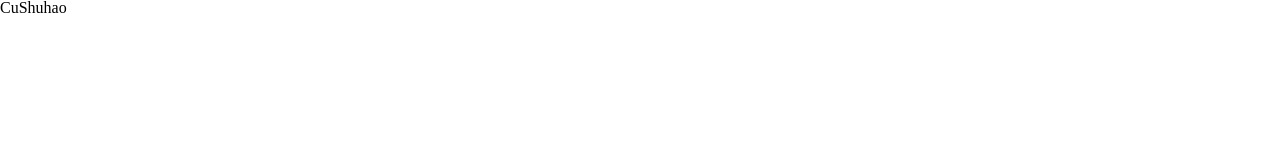
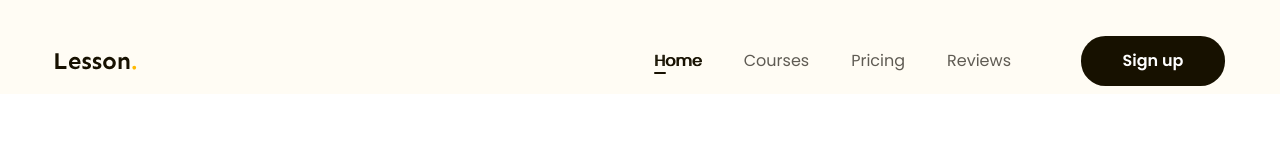
Before and after one commit to HaiTrieuNguyen/My-First, a plain HTML site: page index.html in a window 1280 px wide. Shown: the top 160 px of the page. Drawn offline with Linux system fonts and the light colour scheme; files that its build step writes are made by us from their sources.

Commit message:
p1 Header

```diff
--- a/assets/css/style.css
+++ b/assets/css/style.css
@@ -0,0 +1,89 @@
+@import url("https://fonts.googleapis.com/css2?family=Poppins:ital,wght@0,100;0,200;0,300;0,400;0,500;0,600;0,700;0,800;0,900;1,100;1,200;1,300;1,400;1,500;1,600;1,700;1,800;1,900&display=swap");
+@import url("https://fonts.googleapis.com/css2?family=Poppins:ital,wght@0,100;0,200;0,300;0,400;0,500;0,600;0,700;0,800;0,900;1,100;1,200;1,300;1,400;1,500;1,600;1,700;1,800;1,900&family=Sen:wght@400..800&display=swap");
+* {
+  box-sizing: border-box;
+}
+html {
+  font-size: 62.5%;
+}
+body {
+  font-size: 1.6rem;
+  font-family: "Poppins", sans-serif;
+}
+/* Common */
+a {
+  text-decoration: none;
+}
+.main-content {
+  width: 1170px;
+  margin-right: auto;
+  margin-left: auto;
+  max-width: calc(100% - 48px);
+}
+
+.btn {
+  display: inline-block;
+  text-align: center;
+  color: #fff;
+  font-size: 1.6rem;
+  font-weight: 600;
+  border-radius: 24.5px;
+  background: #171100;
+  line-height: 50px;
+  padding: 0 16px;
+  min-width: 118px;
+}
+/* Header */
+.header {
+  background: #fffcf4;
+}
+
+.header.fixed {
+  position: sticky;
+  top: -28px;
+}
+
+.header .body {
+  display: flex;
+  align-items: center;
+  padding: 36px 0 8px;
+}
+.nav ul {
+  display: flex;
+}
+.nav {
+  margin-left: auto;
+}
+
+.nav a {
+  color: #5f5b53;
+  font-size: 1.6rem;
+  padding: 8px 21px;
+  position: relative;
+}
+.nav li.active a,
+.nav a:hover {
+  color: #171100;
+  /* font-weight: 600; */
+  text-shadow: 1px 0 0 currentColor;
+}
+
+.nav li.active a::after {
+  display: block;
+  content: "";
+  width: 12px;
+  height: 2px;
+  border-radius: 1px;
+  background: #171100;
+  position: absolute;
+  left: 21px;
+  bottom: 6px;
+}
+
+.header .btn-sign-up {
+  min-width: 144px;
+}
+
+.header .action {
+  margin-left: 49px;
+}
--- a/index.html
+++ b/index.html
@@ -3,11 +3,32 @@
   <head>
     <meta charset="UTF-8" />
     <meta name="viewport" content="width=device-width, initial-scale=1.0" />
-    <link rel="stylesheet" href="reset.css" />
-    <link rel="stylesheet" href="style.css" />
+    <link rel="stylesheet" href="./assets/css/reset.css" />
+    <link rel="stylesheet" href="./assets/css/style.css" />
     <title>LandingPage</title>
   </head>
-  <body>
-    <h1>CuShuhao</h1>
+  <body style="height: 10000px">
+    <!-- Header -->
+    <header class="header fixed">
+      <div class="main-content">
+        <div class="body">
+          <!-- Logo -->
+          <img src="./assets/img/logo.svg" alt="Lesson" class="logo" />
+          <!-- Nav -->
+          <nav class="nav">
+            <ul>
+              <li class="active"><a href="#!">Home</a></li>
+              <li><a href="#!">Courses</a></li>
+              <li><a href="#!">Pricing</a></li>
+              <li><a href="#!">Reviews</a></li>
+            </ul>
+          </nav>
+          <!-- Btn action -->
+          <div class="action">
+            <a href="#!" class="btn btn-sign-up">Sign up</a>
+          </div>
+        </div>
+      </div>
+    </header>
   </body>
 </html>
```
Also changed, not shown: assets/img/logo.svg (added).
